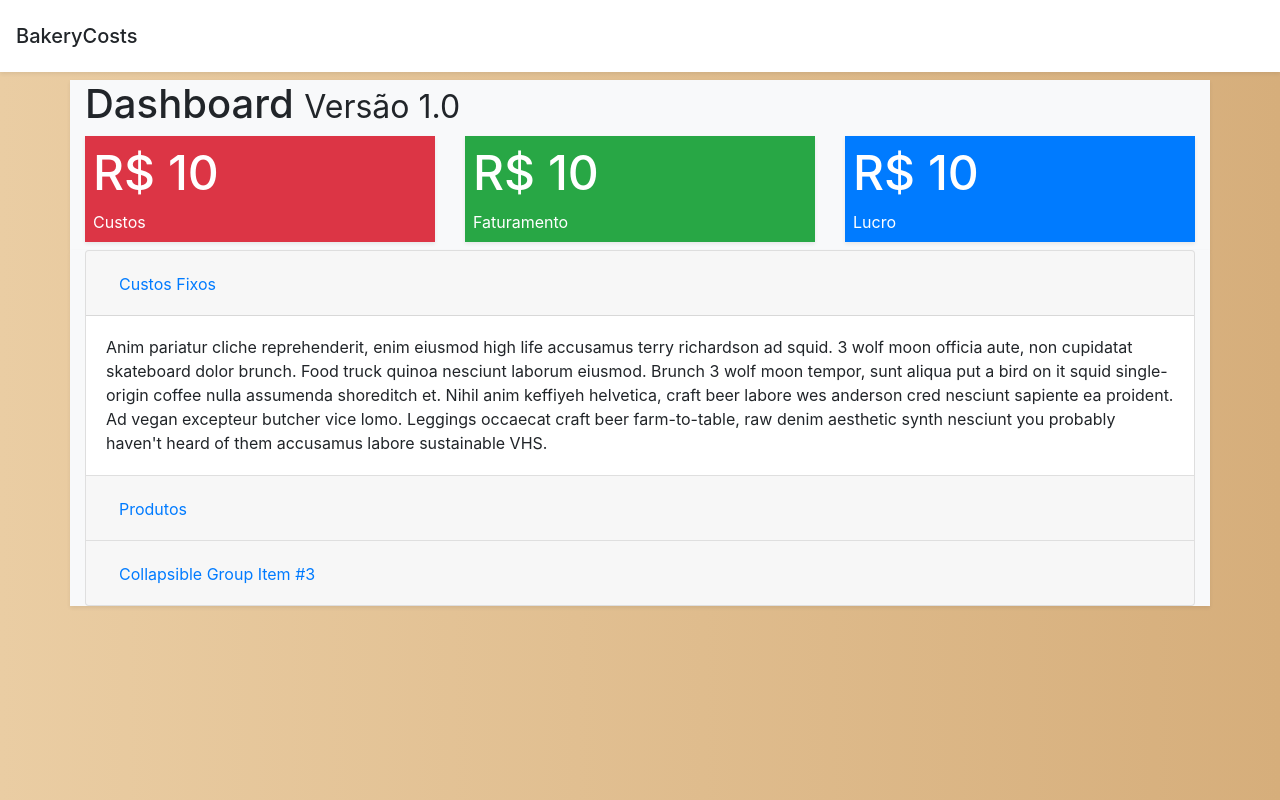
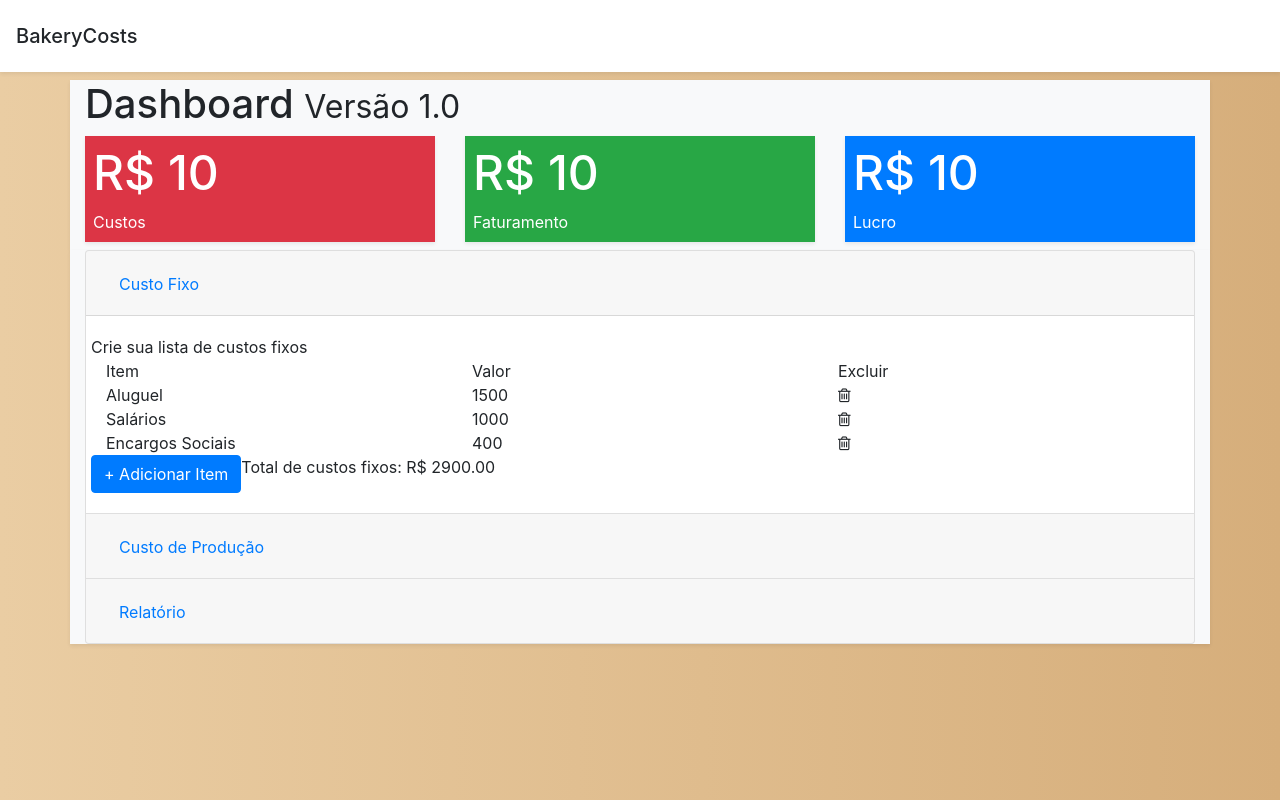
Before and after one commit to rsacht/bakery, a React (Create React App) app: page / in a window 1280 px wide. Built offline with nearby package versions, Linux system fonts and the light colour scheme.

Commit message:
Tela funcional de cadastro de produtos, precisara rever o layout porque foquei nas funçoes por hora. Inicio da tela de insumos e ingredientes de cada produto

```diff
--- a/src/index.css
+++ b/src/index.css
@@ -6,7 +6,11 @@ body {
   -webkit-font-smoothing: antialiased;
   -moz-osx-font-smoothing: grayscale;
   background: linear-gradient(to right, rgb(234, 205, 163), rgb(214, 174, 123));
-    background-image: linear-gradient(to right, rgb(234, 205, 163), rgb(214, 174, 123));
+  background-image: linear-gradient(
+    to right,
+    rgb(234, 205, 163),
+    rgb(214, 174, 123)
+  );
   background-position-x: initial;
   background-position-y: initial;
   background-size: initial;
@@ -22,3 +26,11 @@ code {
   font-family: source-code-pro, Menlo, Monaco, Consolas, "Courier New",
     monospace;
 }
+
+i {
+  cursor: pointer;
+}
+
+.center {
+  text-align: center;
+}
--- /dev/null
+++ b/src/layout/col.jsx
@@ -0,0 +1,5 @@
+import React from "react";
+
+export default props => (
+  <div className={props.className || "col"}>{props.children}</div>
+);
--- a/src/template/accordion.jsx
+++ b/src/template/accordion.jsx
@@ -1,51 +1,100 @@
-import React from 'react'
+import React from "react";
+
+import FixedCostsManager from "../widget/fixedCosts";
+import ProductionCostsManager from "../widget/productionCost";
 
 export default props => (
-        <div className='container fluid mw-75 mb-2 bg-light shadow-sm'>
-        <div class="accordion" id="accordionExample">
-  <div class="card">
-    <div class="card-header" id="headingOne">
-      <h2 class="mb-0">
-        <button class="btn btn-link" type="button" data-toggle="collapse" data-target="#collapseOne" aria-expanded="true" aria-controls="collapseOne">
-          Custos Fixos
+  <div className="container fluid mw-75 mb-2 bg-light shadow-sm">
+    <div className="accordion" id="accordionExample">
+      <div className="card">
+        <div className="card-header" id="headingOne">
+          <h2 className="mb-0">
+            <button
+              className="btn btn-link"
+              type="button"
+              data-toggle="collapse"
+              data-target="#collapseOne"
+              aria-expanded="true"
+              aria-controls="collapseOne"
+            >
+              Custo Fixo
             </button>
           </h2>
         </div>
-
-    <div id="collapseOne" class="collapse show" aria-labelledby="headingOne" data-parent="#accordionExample">
-      <div class="card-body">
-        Anim pariatur cliche reprehenderit, enim eiusmod high life accusamus terry richardson ad squid. 3 wolf moon officia aute, non cupidatat skateboard dolor brunch. Food truck quinoa nesciunt laborum eiusmod. Brunch 3 wolf moon tempor, sunt aliqua put a bird on it squid single-origin coffee nulla assumenda shoreditch et. Nihil anim keffiyeh helvetica, craft beer labore wes anderson cred nesciunt sapiente ea proident. Ad vegan excepteur butcher vice lomo. Leggings occaecat craft beer farm-to-table, raw denim aesthetic synth nesciunt you probably haven't heard of them accusamus labore sustainable VHS.
+        <div
+          id="collapseOne"
+          className="collapse show"
+          aria-labelledby="headingOne"
+          data-parent="#accordionExample"
+        >
+          <div className="card-body">
+            <FixedCostsManager />
           </div>
         </div>
       </div>
-  <div class="card">
-    <div class="card-header" id="headingTwo">
-      <h2 class="mb-0">
-        <button class="btn btn-link collapsed" type="button" data-toggle="collapse" data-target="#collapseTwo" aria-expanded="false" aria-controls="collapseTwo">
-          Produtos
+
+      <div className="card">
+        <div className="card-header" id="headingTwo">
+          <h2 className="mb-0">
+            <button
+              className="btn btn-link collapsed"
+              type="button"
+              data-toggle="collapse"
+              data-target="#collapseTwo"
+              aria-expanded="false"
+              aria-controls="collapseTwo"
+            >
+              Custo de Produção
             </button>
           </h2>
         </div>
-    <div id="collapseTwo" class="collapse" aria-labelledby="headingTwo" data-parent="#accordionExample">
-      <div class="card-body">
-        Anim pariatur cliche reprehenderit, enim eiusmod high life accusamus terry richardson ad squid. 3 wolf moon officia aute, non cupidatat skateboard dolor brunch. Food truck quinoa nesciunt laborum eiusmod. Brunch 3 wolf moon tempor, sunt aliqua put a bird on it squid single-origin coffee nulla assumenda shoreditch et. Nihil anim keffiyeh helvetica, craft beer labore wes anderson cred nesciunt sapiente ea proident. Ad vegan excepteur butcher vice lomo. Leggings occaecat craft beer farm-to-table, raw denim aesthetic synth nesciunt you probably haven't heard of them accusamus labore sustainable VHS.
+        <div
+          id="collapseTwo"
+          className="collapse"
+          aria-labelledby="headingTwo"
+          data-parent="#accordionExample"
+        >
+          <div className="card-body">
+            <ProductionCostsManager />
           </div>
         </div>
       </div>
-  <div class="card">
-    <div class="card-header" id="headingThree">
-      <h2 class="mb-0">
-        <button class="btn btn-link collapsed" type="button" data-toggle="collapse" data-target="#collapseThree" aria-expanded="false" aria-controls="collapseThree">
-          Collapsible Group Item #3
+
+      <div className="card">
+        <div className="card-header" id="headingThree">
+          <h2 className="mb-0">
+            <button
+              className="btn btn-link collapsed"
+              type="button"
+              data-toggle="collapse"
+              data-target="#collapseThree"
+              aria-expanded="false"
+              aria-controls="collapseThree"
+            >
+              Relatório
             </button>
           </h2>
         </div>
-    <div id="collapseThree" class="collapse" aria-labelledby="headingThree" data-parent="#accordionExample">
-      <div class="card-body">
-        Anim pariatur cliche reprehenderit, enim eiusmod high life accusamus terry richardson ad squid. 3 wolf moon officia aute, non cupidatat skateboard dolor brunch. Food truck quinoa nesciunt laborum eiusmod. Brunch 3 wolf moon tempor, sunt aliqua put a bird on it squid single-origin coffee nulla assumenda shoreditch et. Nihil anim keffiyeh helvetica, craft beer labore wes anderson cred nesciunt sapiente ea proident. Ad vegan excepteur butcher vice lomo. Leggings occaecat craft beer farm-to-table, raw denim aesthetic synth nesciunt you probably haven't heard of them accusamus labore sustainable VHS.
+        <div
+          id="collapseThree"
+          className="collapse"
+          aria-labelledby="headingThree"
+          data-parent="#accordionExample"
+        >
+          <div className="card-body">
+            Anim pariatur cliche reprehenderit, enim eiusmod high life accusamus
+            terry richardson ad squid. 3 wolf moon officia aute, non cupidatat
+            skateboard dolor brunch. Food truck quinoa nesciunt laborum eiusmod.
+            Brunch 3 wolf moon tempor, sunt aliqua put a bird on it squid
+            single-origin coffee nulla assumenda shoreditch et. Nihil anim
+            keffiyeh helvetica, craft beer labore wes anderson cred nesciunt
+            sapiente ea proident. Ad vegan excepteur butcher vice lomo. Leggings
+            occaecat craft beer farm-to-table, raw denim aesthetic synth
+            nesciunt you probably haven't heard of them accusamus labore
+            sustainable VHS.
           </div>
         </div>
       </div>
     </div>
   </div>
-)
+);
--- /dev/null
+++ b/src/widget/fixedCosts/index.jsx
@@ -0,0 +1,108 @@
+import React, { useState } from "react";
+
+import Row from "../../layout/row";
+import Col from "../../layout/col";
+
+import "./style.css";
+
+export default props => {
+  const [fixedCosts, setFixedCosts] = useState([
+    { id: 1, description: "Aluguel", cost: 1500 },
+    { id: 2, description: "Salários", cost: 1000 },
+    { id: 3, description: "Encargos Sociais", cost: 400 }
+  ]);
+
+  const [showAddForm, setShowAddForm] = useState(false);
+  const [newName, setNewName] = useState("");
+  const [newCost, setNewCost] = useState(0);
+
+  // console.log(Date.now());
+
+  const handleNewItem = () => {
+    if (!newName || newName == "") {
+      alert("Insira uma descrição para o item.");
+      return;
+    }
+
+    setFixedCosts([
+      ...fixedCosts,
+      { id: Date.now(), description: newName, cost: parseFloat(newCost) }
+    ]);
+  };
+
+  const handleDelete = id => {
+    setFixedCosts(fixedCosts.filter(item => item.id != id));
+  };
+
+  return (
+    <>
+      <Row>Crie sua lista de custos fixos</Row>
+      <Row>
+        <Col>Item</Col>
+        <Col>Valor</Col>
+        <Col>Excluir</Col>
+      </Row>
+      {fixedCosts.map(item => (
+        <Row key={item.id}>
+          <Col>{item.description}</Col>
+          <Col>{item.cost}</Col>
+          <Col>
+            {" "}
+            <i
+              onClick={() => {
+                handleDelete(item.id);
+              }}
+              className="fa fa-trash-o"
+            ></i>
+          </Col>
+        </Row>
+      ))}
+      <Row>
+        {showAddForm == true && (
+          <>
+            <Col>
+              Nome:{" "}
+              <input
+                value={newName}
+                onChange={e => setNewName(e.target.value)}
+                type="text"
+              />
+            </Col>
+            <Col>
+              Valor:{" "}
+              <input
+                value={newCost}
+                onChange={e => setNewCost(e.target.value)}
+                type="number"
+              />
+            </Col>
+            <Col>
+              <button
+                type="button"
+                className="btn btn-primary"
+                onClick={handleNewItem}
+              >
+                Salvar
+              </button>
+            </Col>
+          </>
+        )}
+      </Row>
+      <Row>
+        <button
+          type="button"
+          className="btn btn-primary"
+          onClick={() => {
+            setShowAddForm(true);
+          }}
+        >
+          + Adicionar Item
+        </button>
+        Total de custos fixos: R${" "}
+        {parseFloat(
+          fixedCosts.reduce((sum, item) => sum + item.cost, 0)
+        ).toFixed(2)}
+      </Row>
+    </>
+  );
+};
--- /dev/null
+++ b/src/widget/productionCost/index.jsx
@@ -0,0 +1,110 @@
+import React, { useState } from "react";
+
+import Row from "../../layout/row";
+import Col from "../../layout/col";
+
+import "./style.css";
+
+export default props => {
+  const [productionCosts, setProductionCosts] = useState([
+    {
+      id: 1,
+      name: "Pão Frances",
+      batchQtd: 45,
+      ingredients: [
+        { id: 1, name: "Trigo", unity: "KG", cost: 10, qtd: 4 },
+        { id: 2, name: "Leite", unity: "LT", cost: 10, qtd: 6 },
+        { id: 3, name: "Ovos", unity: "UN", cost: 10, qtd: 2 }
+      ],
+      productionInputs: [
+        { id: 1, name: "Gás", unity: "KG", cost: 10, qtd: 6 },
+        { id: 2, name: "Energia Elétrica", unity: "KWH", cost: 10, qtd: 2 }
+      ],
+      batchPerMonth: 30,
+      price: 10
+    },
+    {
+      id: 2,
+      name: "Pão de Milho",
+      batchQtd: 45,
+      ingredients: [
+        { id: 1, name: "Trigo", unity: "KG", cost: 10, qtd: 4 },
+        { id: 2, name: "Leite", unity: "LT", cost: 10, qtd: 6 },
+        { id: 3, name: "Ovos", unity: "UN", cost: 10, qtd: 2 }
+      ],
+      productionInputs: [
+        { id: 1, name: "Gás", unity: "KG", cost: 10, qtd: 6 },
+        { id: 2, name: "Energia Elétrica", unity: "KWH", cost: 10, qtd: 2 }
+      ],
+      batchPerMonth: 30,
+      price: 10
+    }
+  ]);
+
+  const handleNewItem = () => {};
+  const handleEdit = id => {};
+
+  const handleDelete = id => {
+    setProductionCosts(productionCosts.filter(item => item.id != id));
+  };
+  const handleClone = id => {
+    let clone = { ...productionCosts.find(item => item.id == id) };
+    clone.name += " (copy)";
+    clone.id = Date.now();
+    console.log(clone);
+    setProductionCosts([clone, ...productionCosts]);
+  };
+
+  return (
+    <>
+      <Row>
+        <Col className="col">Nome do Produto</Col>
+        <Col className="col-3">
+          <Row>
+            <Col className="col center">Editar</Col>
+            <Col className="col center">Clonar</Col>
+            <Col className="col center">Excluir</Col>
+          </Row>
+        </Col>
+      </Row>
+
+      {productionCosts.map(item => (
+        <>
+          <Row key={item.id}>
+            <Col className="col">{item.name}</Col>
+            <Col className="col-3">
+              <Row>
+                <Col className="col center">
+                  <i
+                    className="fa fa-pencil-square-o"
+                    data-toggle="collapse"
+                    data-target={`#item-production-cost-${item.id}`}
+                  ></i>
+                </Col>
+                <Col className="col center">
+                  <i
+                    className="fa fa-clone"
+                    onClick={() => {
+                      handleClone(item.id);
+                    }}
+                  ></i>
+                </Col>
+                <Col className="col center">
+                  <i
+                    className="fa fa-trash-o"
+                    onClick={() => {
+                      handleDelete(item.id);
+                    }}
+                  ></i>
+                </Col>
+              </Row>
+            </Col>
+          </Row>
+          <div class="collapse" id={`item-production-cost-${item.id}`}>
+            <div class="card card-body">{item.name}</div>
+          </div>
+        </>
+      ))}
+    </>
+  );
+};
--- /dev/null
+++ b/src/widget/valueBox/valueBox.css
@@ -0,0 +1,10 @@
+.shadow-sm{
+    box-shadow: 0 .125rem .25rem rgba(0,0,0,.075)!important;
+}
+h3{
+    font-size: 3em;
+    color: #fff;
+}
+p{
+    color: #fff;
+}
```
Also changed, not shown: src/widget/valueBox/index.jsx (added, +15 -0 lines), src/widget/fixedCosts/style.css (added), src/widget/productionCost/style.css (added). Lines whose indentation alone changed are shown as unchanged.
